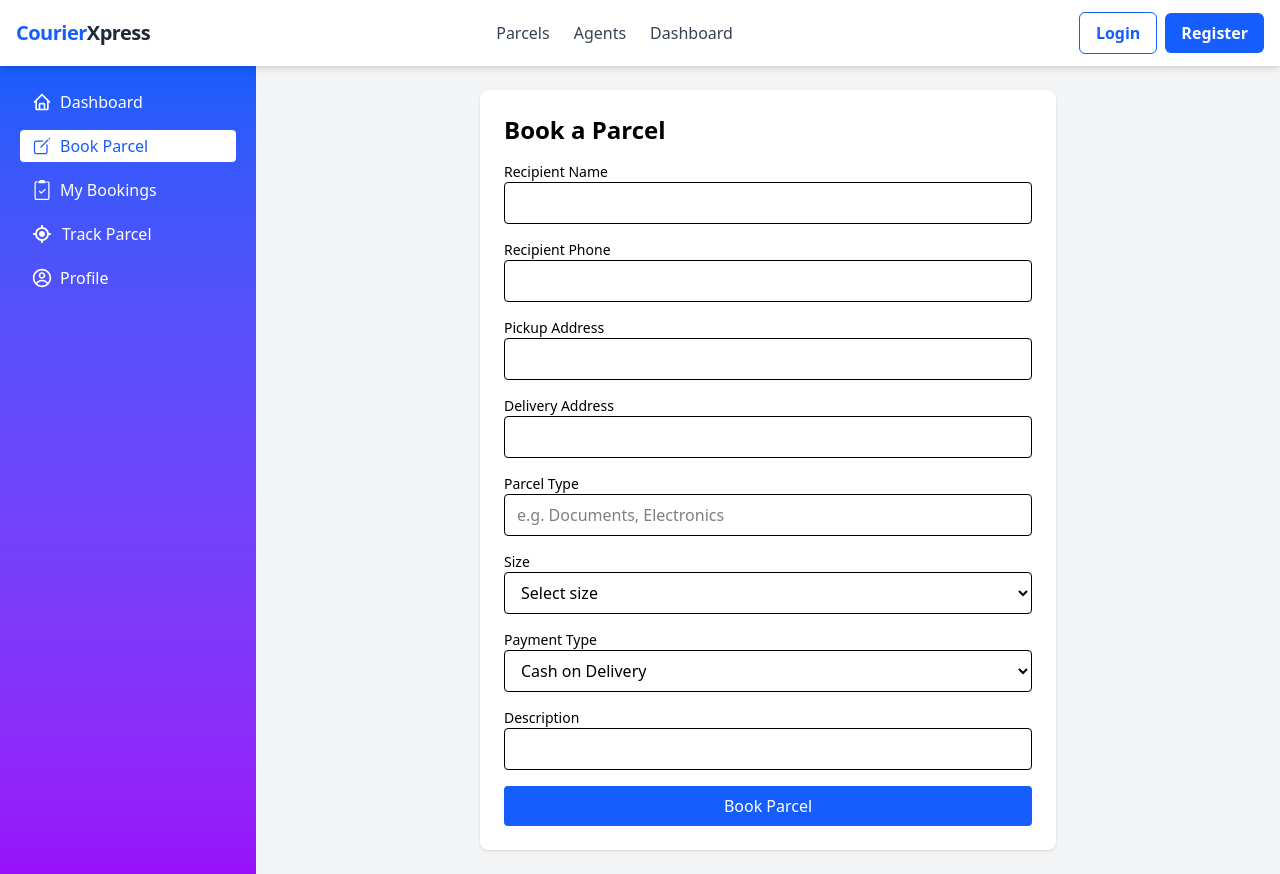
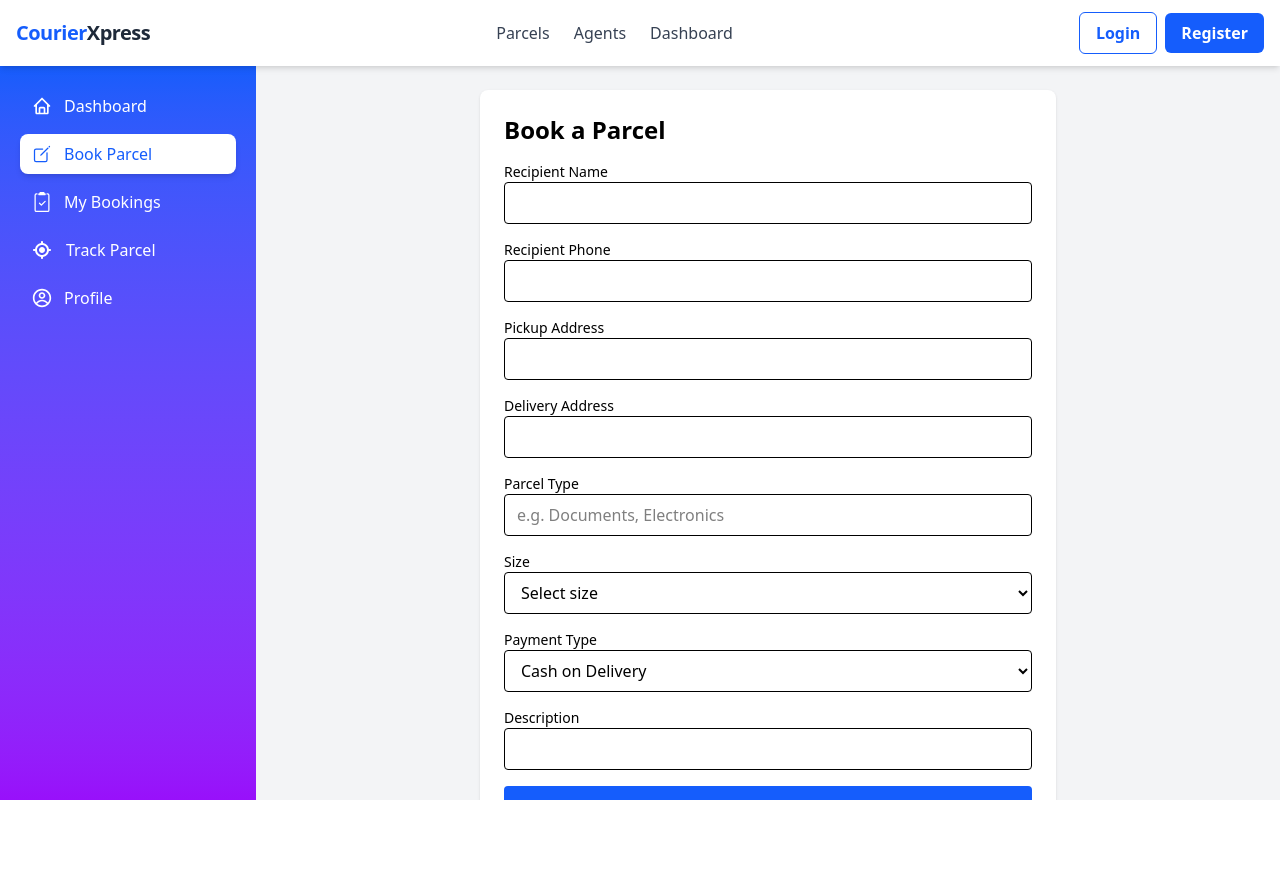
Before and after one commit to doodleEmon/courier-frontend, a Next.js app: page /book-parcel in a window 1280 px wide. After the commit the page ends 800 px from the top, so only its background shows below. Built offline with nearby package versions, Linux system fonts and the light colour scheme; no server answers.

Commit message:
updated dashboard

```diff
--- a/src/app/(dashboard)/layout.tsx
+++ b/src/app/(dashboard)/layout.tsx
@@ -1,7 +1,6 @@
 import type { Metadata } from "next";
 import { Geist, Geist_Mono } from "next/font/google";
 import "../globals.css";
-import Footer from "@/components/common/Footer";
 import Header from "@/components/common/Header";
 import ReduxProvider from "@/redux/ReduxProvider";
 import { Toaster } from "react-hot-toast";
@@ -33,10 +32,14 @@ export default function DashboardLayout({
                 className={`${geistSans.variable} ${geistMono.variable} antialiased`}
             >
                 <ReduxProvider>
-                    <Header />
-                    <CustomLayout>
-                        {children}
-                    </CustomLayout>
+                    <div className="h-screen flex flex-col">
+                        <Header />
+                        <div className="flex-1 overflow-hidden">
+                            <CustomLayout>
+                                {children}
+                            </CustomLayout>
+                        </div>
+                    </div>
                     <Toaster position="top-right" reverseOrder={false} toastOptions={{ duration: 3000 }} />
                 </ReduxProvider>
             </body>
--- a/src/components/common/CustomLayout.tsx
+++ b/src/components/common/CustomLayout.tsx
@@ -1,5 +1,4 @@
 "use client"
-
 import Link from 'next/link'
 import { usePathname } from 'next/navigation'
 import React from 'react'
@@ -34,22 +33,25 @@ export default function CustomLayout({
     };
 
     return (
-        <div className="flex min-h-screen">
+        <div className="flex h-full">
             {/* Sidebar */}
-            <aside className="w-64 h-auto bg-gradient-to-b from-blue-600 to-purple-600 text-white p-5">
-                <nav className="flex flex-col gap-3">
+            <aside className="w-64 bg-gradient-to-b from-blue-600 to-purple-600 text-white p-5 flex-shrink-0">
+                <nav className="flex flex-col gap-2">
                     {navigation.map((item) => {
                         const Icon = item.icon;
                         const active = isActive(item.href);
                         const extraPadding = item.href === '/tracking' ? 'px-[10px]' : 'px-3';
-
                         return (
                             <Link
                                 key={item.href}
-                                className={`flex items-center ${extraPadding} py-1 rounded gap-x-2 ${active ? 'bg-white text-blue-600' : 'hover:bg-blue-500'}`}
+                                className={`flex items-center ${extraPadding} py-2 rounded-lg gap-x-3 transition-all duration-200 ${active
+                                        ? 'bg-white text-blue-600 shadow-md'
+                                        : 'hover:bg-blue-500 hover:bg-opacity-50'
+                                    }`}
                                 href={item.href}
                             >
-                                <Icon size={item.href === '/tracking' ? 24 : 20} /> {item.label}
+                                <Icon size={item.href === '/tracking' ? 24 : 20} />
+                                <span className="font-medium">{item.label}</span>
                             </Link>
                         );
                     })}
@@ -57,8 +59,8 @@ export default function CustomLayout({
             </aside>
 
             {/* Main Content */}
-            <main className="flex-1 bg-gray-100">
-                <div className='p-6'>
+            <main className="flex-1 bg-gray-100 overflow-auto">
+                <div className="h-full p-6">
                     {children}
                 </div>
                 {/* <Footer /> */}
--- a/src/redux/actions/customer/customerActions.ts
+++ b/src/redux/actions/customer/customerActions.ts
@@ -17,7 +17,7 @@ export const createParcel = createAsyncThunk(
             token = JSON.parse(user).token;
         }
         try {
-            const response = await fetch(`${BASE_URL}/parcel`, {
+            const response = await fetch(`${BASE_URL}/customer/parcels/create`, {
                 method: 'POST',
                 headers: {
                     'Content-Type': 'application/json',
@@ -48,7 +48,7 @@ export const fetchCustomerParcels = createAsyncThunk(
             token = JSON.parse(user).token;
         }
         try {
-            const response = await fetch(`${BASE_URL}/parcel/customer`, {
+            const response = await fetch(`${BASE_URL}/customer/parcels`, {
                 method: 'GET',
                 headers: {
                     'Content-Type': 'application/json',
@@ -73,7 +73,7 @@ export const updateParcel = createAsyncThunk(
             token = JSON.parse(user).token;
         }
         try {
-            const response = await fetch(`${BASE_URL}/parcel/${id}`, {
+            const response = await fetch(`${BASE_URL}/customer/parcels/${id}`, {
                 method: 'PUT',
                 headers: {
                     'Content-Type': 'application/json',
@@ -104,7 +104,7 @@ export const cancelParcel = createAsyncThunk(
             token = JSON.parse(user).token;
         }
         try {
-            const res = await fetch(`${BASE_URL}/parcel/${id}`, {
+            const res = await fetch(`${BASE_URL}/customer/parcels/${id}`, {
                 method: 'DELETE',
                 headers: {
                     'Content-Type': 'application/json',
```
